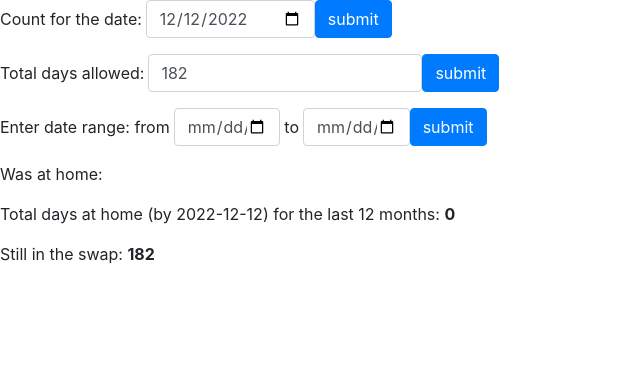
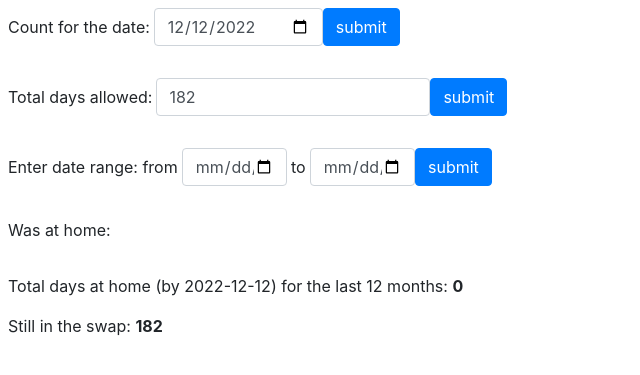
Before and after one commit to OhmSpectator/days-at-home-counter, a Flask app: page /days-at-home in a window 1280 px wide. Shown: the top 375 px of the page, without its empty margins (0-640 px from the left). Run offline with Flask 2, Linux system fonts and the light colour scheme; some libraries are stand-ins or nearby versions.

Commit message:
Add paddings to the forms.

```diff
--- a/templates/calendar_form.html
+++ b/templates/calendar_form.html
@@ -1,14 +1,14 @@
-<form action="" method="post" class="form-inline">
+<form action="" method="post" class="form-inline py-2 p-2">
     <label for="name" class="mr-1">Count for the date:</label>
     <input type="date" name="day" value="{{ day }}" id="day" class="form-control" placeholder="Enter reference date">
     <input type="submit" value="submit" class="btn btn-primary">
 </form>
-<form action="" method="post" class="form-inline">
+<form action="" method="post" class="form-inline p-2">
     <label for="days_allowed" class="mr-1">Total days allowed:</label>
     <input type="number" name="days_allowed" value="{{ days_allowed }}" id="day" class="form-control" placeholder="Enter reference date">
     <input type="submit" value="submit" class="btn btn-primary">
 </form>
-<form action="" method="post" class="form-inline">
+<form action="" method="post" class="form-inline p-2">
     <label class="mr-1">Enter date range: from</label>
     <input type="date" class="form-control col-1" name="interval-start">
     <label class="mr-1 ml-1">to</label>
--- a/templates/intervals_list.html
+++ b/templates/intervals_list.html
@@ -1,3 +1,4 @@
+<div class="p-2">
     Was at home:
     <ul>
         {% for item in at_home %}
@@ -11,3 +12,4 @@
         </li>
         {% endfor %}
     </ul>
+</div>
--- a/templates/totals.html
+++ b/templates/totals.html
@@ -1,2 +1,4 @@
+<div class="p-2">
 <p>Total days at home (by {{ day }}) for the last 12 months: <b>{{ total_duration_window_year }}</b></p>
 <p>Still in the swap: <b>{{ days_allowed_for_window_year - total_duration_window_year }}</b></p>
+</div>
```
Lines whose indentation alone changed are shown as unchanged.
